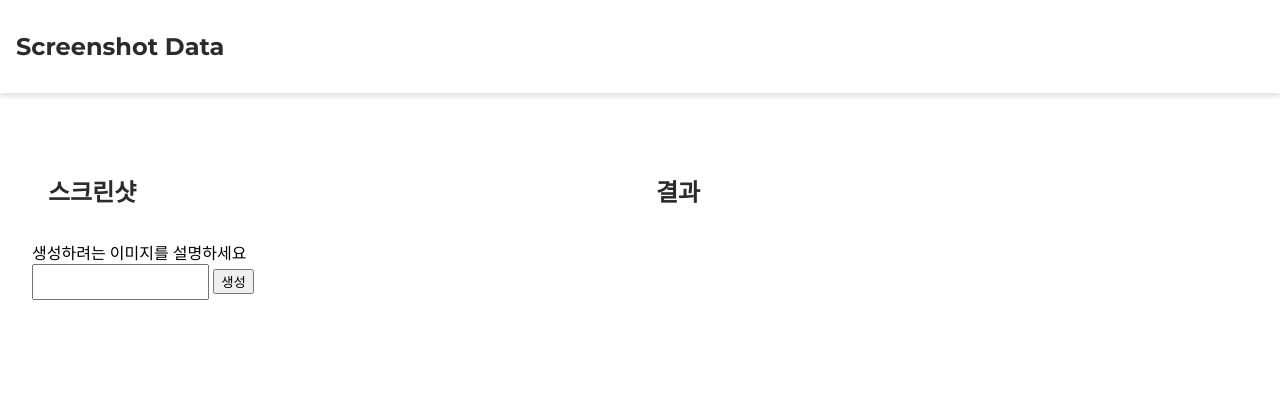
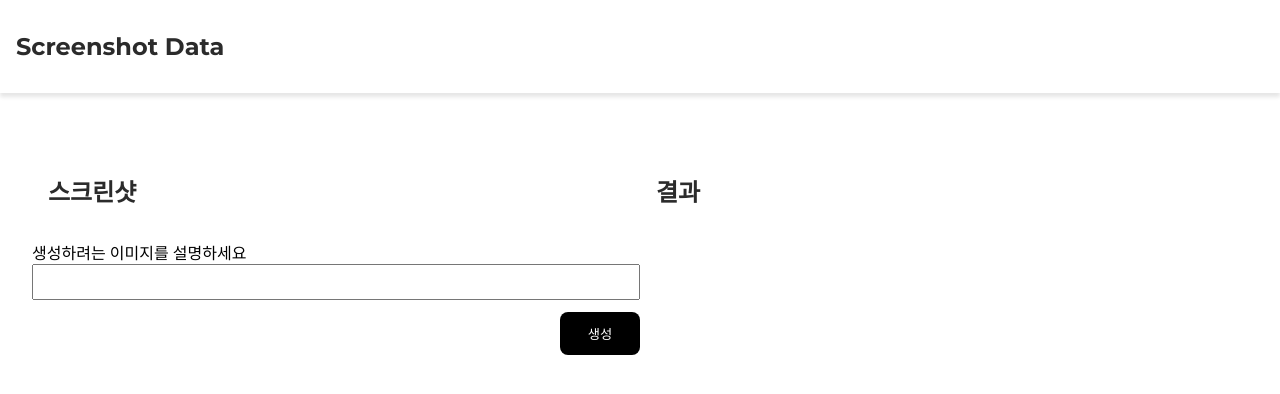
Before and after one commit to Ellie998/screenshot-to-data, a website: page index.html in a window 1280 px wide. Drawn offline with Linux system fonts and the light colour scheme; a web font is replaced by a local one.

Commit message:
AUDIT : form and button style

```diff
--- a/index.html
+++ b/index.html
@@ -14,8 +14,10 @@
         <h2>스크린샷</h2>
 
         <div>생성하려는 이미지를 설명하세요</div>
-        <input type="text" id="promptInput" />
-        <button type="button" id="button">생성</button>
+        <div class="form">
+          <input type="text" id="promptInput" />
+          <button type="button" id="button">생성</button>
+        </div>
 
         <!-- <form>
           <div>data를 추출하려는 스크린샷을 업로드하세요</div>
--- a/styles.css
+++ b/styles.css
@@ -37,7 +37,7 @@ section {
   padding: 1rem 0;
 }
 
-form {
+.form {
   display: flex;
   flex-direction: column;
 }
@@ -62,6 +62,21 @@ input::file-selector-button:hover {
 label {
   padding: 0 1rem;
 }
+button {
+  border: none;
+  border-radius: 8px;
+  padding: 0.75rem 1rem;
+  width: 5rem;
+  margin-top: 12px;
+  margin-left: auto;
+  background-color: black;
+  color: white;
+  cursor: pointer;
+}
+
+button:hover {
+  background-color: rgb(35, 35, 35);
+}
 
 @media (max-width: 650px) {
   main {
```
